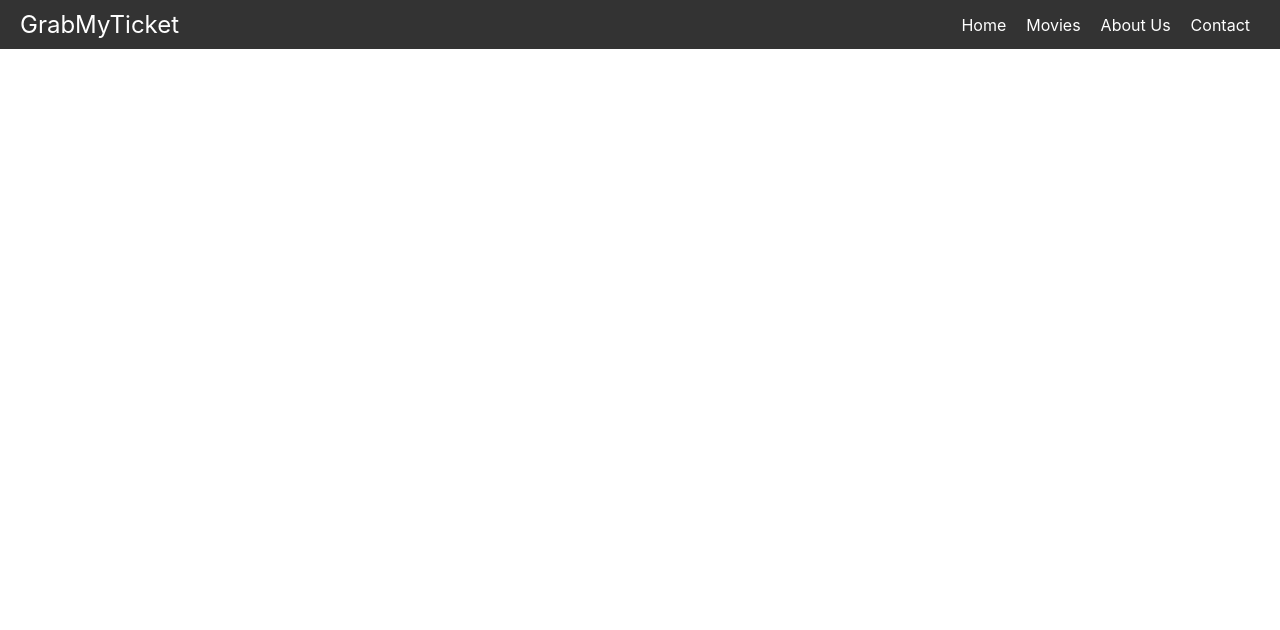
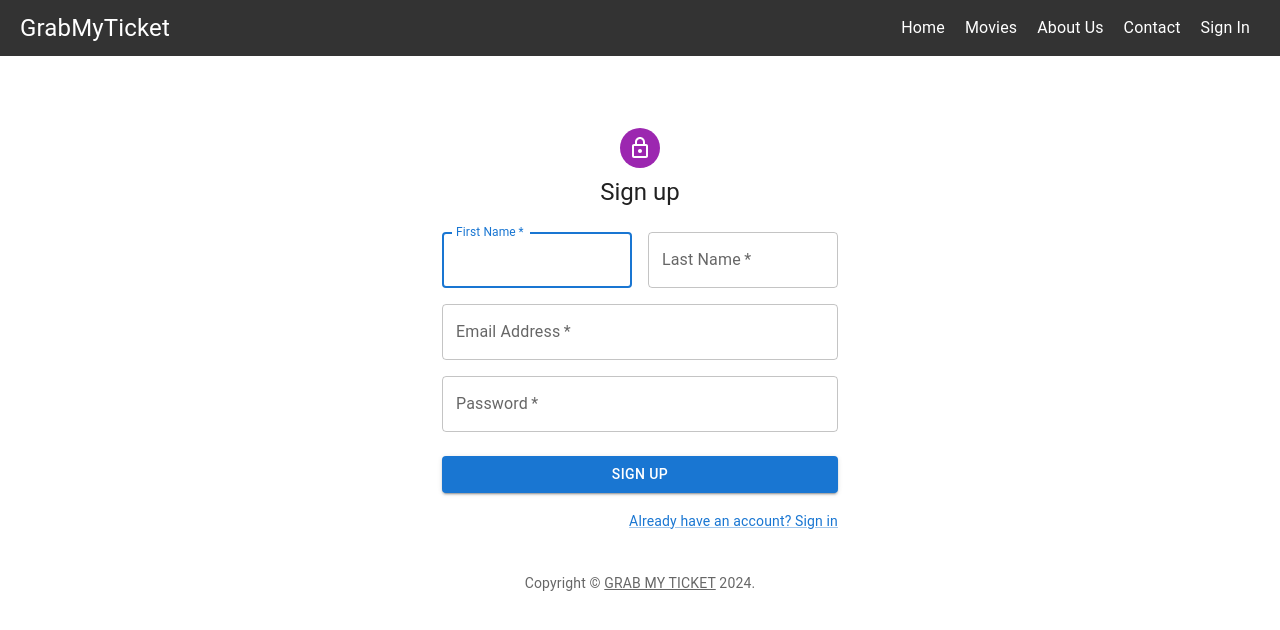
Before and after one commit to mmehul2403/grab-my-ticket, a React (Create React App) app: page /SignUp in a window 1280 px wide. Shown: the top 630 px of the page. Built offline with nearby package versions, Linux system fonts and the light colour scheme.

Commit message:
signin and signup. leave some issues to be done later.

```diff
--- a/src/App.js
+++ b/src/App.js
@@ -5,7 +5,8 @@ import Home from "./components/Home";
 import { BrowserRouter as Router, Route, Routes } from "react-router-dom";
 import NavBar from "./components/NavBar";
 import Movie from "./components/Movie";
-
+import SignIn from "./components/SignIn";
+import SignUp from "./components/SignUp";
 function App() {
   return (
     <React.StrictMode>
@@ -16,6 +17,8 @@ function App() {
             <Route path="/" element={<Home />}></Route>
             <Route path="/AboutUs" element={<AboutUs />}></Route>
             <Route path="/Movies" element={<Movie />}></Route>
+            <Route path="/SignIn" element={<SignIn />}></Route>
+            <Route path="/SignUp" element={<SignUp />}></Route>
           </Routes>
         </div>
       </Router>
--- a/src/components/NavBar.js
+++ b/src/components/NavBar.js
@@ -22,6 +22,9 @@ const NavBar = () => {
         <li>
           <Link to="/contact">Contact</Link>
         </li>
+        <li>
+          <Link to="/SignIn">Sign In</Link>
+        </li>
       </ul>
     </nav>
   );
--- /dev/null
+++ b/src/components/SignIn.js
@@ -0,0 +1,104 @@
+import * as React from "react";
+import Avatar from "@mui/material/Avatar";
+import Button from "@mui/material/Button";
+import CssBaseline from "@mui/material/CssBaseline";
+import TextField from "@mui/material/TextField";
+import FormControlLabel from "@mui/material/FormControlLabel";
+import Checkbox from "@mui/material/Checkbox";
+
+import Grid from "@mui/material/Grid";
+import Box from "@mui/material/Box";
+import LockOutlinedIcon from "@mui/icons-material/LockOutlined";
+import Typography from "@mui/material/Typography";
+import Link from "@mui/material/Link";
+import Container from "@mui/material/Container";
+import { createTheme, ThemeProvider } from "@mui/material/styles";
+import Copyright from "./common/Copyright";
+import { QUERY_USER } from "../queries/UserGraphql";
+import { useLazyQuery } from "@apollo/client";
+
+import { enqueueSnackbar, SnackbarProvider } from "notistack";
+const defaultTheme = createTheme();
+
+export default function SignInView() {
+  const [signIn, { loading, error, data }] = useLazyQuery(QUERY_USER);
+  if (loading) return <p>Loading ...</p>;
+  if (error) return `Error! ${error}`;
+
+  const handleSubmit = async (event) => {
+    event.preventDefault();
+    const formData = new FormData(event.currentTarget);
+
+    await signIn({
+      variables: {
+        emailAddress: formData.get("email_address"),
+        password: formData.get("password"),
+      },
+    });
+
+    const code = data?.signIn?.code;
+    console.log("code:" + code);
+    const message = data?.signIn?.message;
+    // debugger;
+    console.log("data:" + JSON.stringify(data));
+
+    if (0 === code) {
+      enqueueSnackbar("Sign in Succesfully!", {
+        variant: "success",
+        autoHideDuration: 2000,
+        onClose: () => {},
+      });
+    } else {
+      enqueueSnackbar(message || "Failed", {
+        variant: "warning",
+        autoHideDuration: 2000,
+        onClose: () => {},
+      });
+    }
+  };
+
+  return (
+    <ThemeProvider theme={defaultTheme}>
+      <SnackbarProvider>
+        <Container component="main" maxWidth="xs">
+          <CssBaseline />
+          <Box
+            sx={{
+              marginTop: 8,
+              display: "flex",
+              flexDirection: "column",
+              alignItems: "center",
+            }}>
+            <Avatar sx={{ m: 1, bgcolor: "secondary.main" }}>
+              <LockOutlinedIcon />
+            </Avatar>
+            <Typography component="h1" variant="h5">
+              Sign in
+            </Typography>
+            <Box component="form" onSubmit={handleSubmit} noValidate sx={{ mt: 1 }}>
+              <TextField margin="normal" required fullWidth id="email" label="Email Address" name="email_address" autoComplete="email" autoFocus />
+              <TextField margin="normal" required fullWidth name="password" label="Password" type="password" id="password" autoComplete="current-password" />
+              <FormControlLabel control={<Checkbox value="remember" color="primary" />} label="Remember me" />
+              <Button type="submit" fullWidth variant="contained" sx={{ mt: 3, mb: 2 }}>
+                Sign In
+              </Button>
+              <Grid container>
+                <Grid item xs>
+                  <Link href="#" variant="body2">
+                    Forgot password?
+                  </Link>
+                </Grid>
+                <Grid item>
+                  <Link href="/SignUp" variant="body2">
+                    {"Don't have an account? Sign Up"}
+                  </Link>
+                </Grid>
+              </Grid>
+            </Box>
+          </Box>
+          <Copyright sx={{ mt: 8, mb: 4 }} />
+        </Container>
+      </SnackbarProvider>
+    </ThemeProvider>
+  );
+}
--- /dev/null
+++ b/src/components/SignUp.js
@@ -0,0 +1,112 @@
+import * as React from "react";
+import Avatar from "@mui/material/Avatar";
+import Button from "@mui/material/Button";
+import CssBaseline from "@mui/material/CssBaseline";
+import TextField from "@mui/material/TextField";
+import FormControlLabel from "@mui/material/FormControlLabel";
+import Checkbox from "@mui/material/Checkbox";
+import Link from "@mui/material/Link";
+import Grid from "@mui/material/Grid";
+import Box from "@mui/material/Box";
+import LockOutlinedIcon from "@mui/icons-material/LockOutlined";
+import Typography from "@mui/material/Typography";
+import Container from "@mui/material/Container";
+import { createTheme, ThemeProvider } from "@mui/material/styles";
+
+import Copyright from "./common/Copyright";
+// import bcrypt from "bcrypt";
+import bcrypt from "bcryptjs-react";
+import { CREATE_USER } from "../queries/UserGraphql";
+import { useMutation } from "@apollo/client";
+import { enqueueSnackbar, SnackbarProvider } from "notistack";
+import { useNavigate } from "react-router-dom";
+
+const defaultTheme = createTheme();
+
+export default function SignUp() {
+  const navigate = useNavigate();
+  const [createUser] = useMutation(CREATE_USER, {
+    onCompleted({ createUser }) {
+      enqueueSnackbar("Congraulations!", {
+        variant: "success",
+        autoHideDuration: 2000,
+        onClose: () => {
+          navigate({
+            pathname: "/SignIn",
+          });
+        },
+      });
+    },
+  });
+  const handleSubmit = (event) => {
+    event.preventDefault();
+    let data = new FormData(event.currentTarget);
+
+    let hash = bcrypt.hashSync(data.get("password"), 10);
+
+    console.log({
+      email: data.get("email_address"),
+      password: hash,
+    });
+
+    data.set("password", hash);
+
+    let userData = Object.fromEntries(data);
+    createUser({
+      variables: {
+        user: userData,
+      },
+    });
+  };
+
+  return (
+    <ThemeProvider theme={defaultTheme}>
+      <SnackbarProvider>
+        <Container component="main" maxWidth="xs">
+          <CssBaseline />
+          <Box
+            sx={{
+              marginTop: 8,
+              display: "flex",
+              flexDirection: "column",
+              alignItems: "center",
+            }}>
+            <Avatar sx={{ m: 1, bgcolor: "secondary.main" }}>
+              <LockOutlinedIcon />
+            </Avatar>
+            <Typography component="h1" variant="h5">
+              Sign up
+            </Typography>
+            <Box component="form" noValidate onSubmit={handleSubmit} sx={{ mt: 3 }}>
+              <Grid container spacing={2}>
+                <Grid item xs={12} sm={6}>
+                  <TextField autoComplete="given-name" name="first_name" required fullWidth id="firstName" label="First Name" autoFocus />
+                </Grid>
+                <Grid item xs={12} sm={6}>
+                  <TextField required fullWidth id="last_name" label="Last Name" name="last_name" autoComplete="family-name" />
+                </Grid>
+                <Grid item xs={12}>
+                  <TextField required fullWidth id="email_address" label="Email Address" name="email_address" autoComplete="email" />
+                </Grid>
+                <Grid item xs={12}>
+                  <TextField required fullWidth name="password" label="Password" type="password" id="password" autoComplete="new-password" />
+                </Grid>
+              </Grid>
+              <Button type="submit" fullWidth variant="contained" sx={{ mt: 3, mb: 2 }}>
+                Sign Up
+              </Button>
+              <Grid container justifyContent="flex-end">
+                <Grid item>
+                  <Link href="/SignIn" variant="body2">
+                    Already have an account? Sign in
+                  </Link>
+                </Grid>
+              </Grid>
+            </Box>
+          </Box>
+          <Copyright sx={{ mt: 5 }} />
+        </Container>
+      </SnackbarProvider>
+    </ThemeProvider>
+  );
+}
--- /dev/null
+++ b/src/components/common/Copyright.js
@@ -0,0 +1,14 @@
+import Typography from "@mui/material/Typography";
+import Link from "@mui/material/Link";
+export default function Copyright(props) {
+  return (
+    <Typography variant="body2" color="text.secondary" align="center" {...props}>
+      {"Copyright © "}
+      <Link color="inherit" href="https://mui.com/">
+        GRAB MY TICKET
+      </Link>{" "}
+      {new Date().getFullYear()}
+      {"."}
+    </Typography>
+  );
+}
--- /dev/null
+++ b/src/queries/UserGraphql.js
@@ -0,0 +1,19 @@
+import { gql, useMutation } from "@apollo/client";
+
+const CREATE_USER = gql`
+  mutation userMutation($user: UserInput!) {
+    createUser(user: $user) {
+      first_name
+    }
+  }
+`;
+const QUERY_USER = gql`
+  query User($emailAddress: String, $password: String) {
+    signIn(email_address: $emailAddress, password: $password) {
+      code
+      message
+    }
+  }
+`;
+
+export { CREATE_USER, QUERY_USER };
```
Also changed, not shown: package.json (+13 -0 lines), 1 other file (tests, documents, lock files or other folders).
